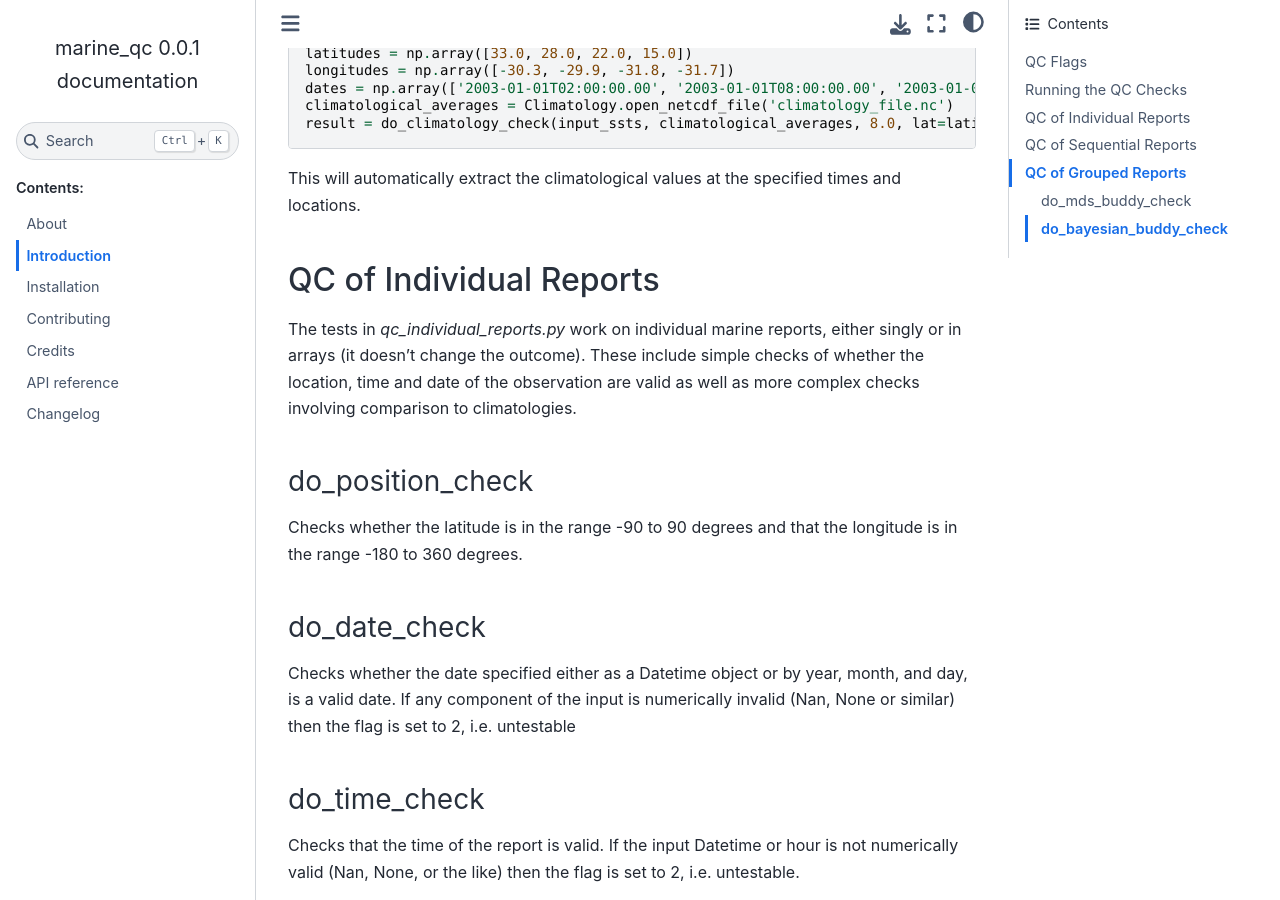
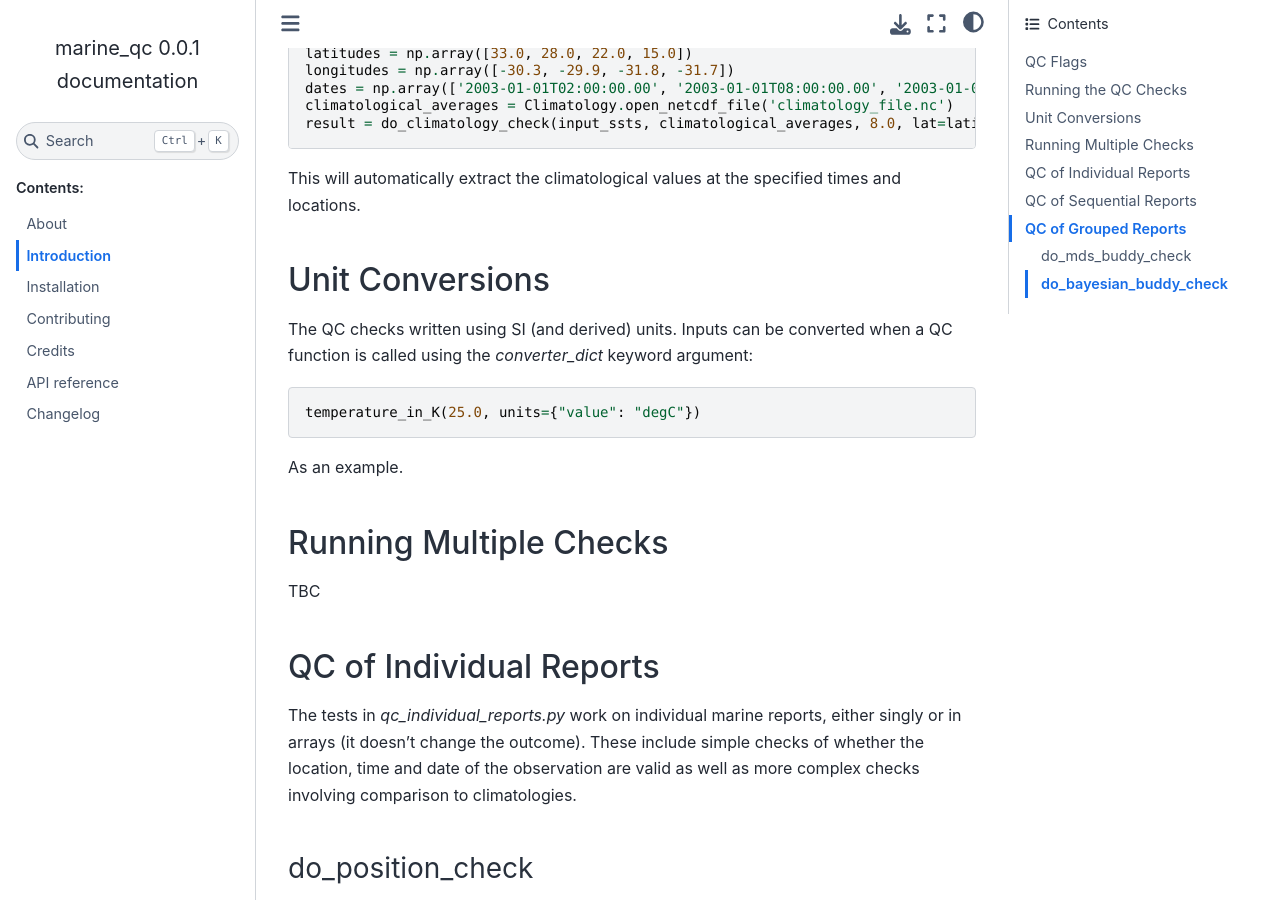
Before and after one commit to glamod/marine_qc, a Sphinx documentation site: the page built from docs/introduction.rst, in a window 1280 px wide and 900 px high, scrolled down 1933 px. Built offline with Sphinx 7.4.7 and the Sphinx Book theme 1.1.4, drawn with Linux system fonts in a browser that asks for light colours.

Commit message:
small mod

```diff
--- a/docs/introduction.rst
+++ b/docs/introduction.rst
@@ -80,6 +80,21 @@ of the reports as keyword arguments::
   result = do_climatology_check(input_ssts, climatological_averages, 8.0, lat=latitude, lon=longitudes, date=dates)
 
 This will automatically extract the climatological values at the specified times and locations.
+
+Unit Conversions
+----------------
+
+The QC checks written using SI (and derived) units. Inputs can be converted when a QC function is called using the
+`converter_dict` keyword argument::
+
+  temperature_in_K(25.0, units={"value": "degC"})
+
+As an example.
+
+Running Multiple Checks
+-----------------------
+
+TBC
 
 QC of Individual Reports
 ------------------------
```
